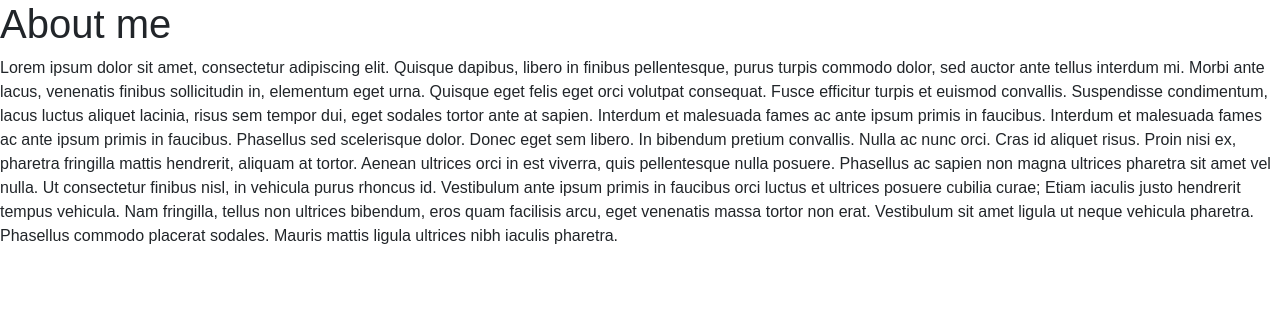
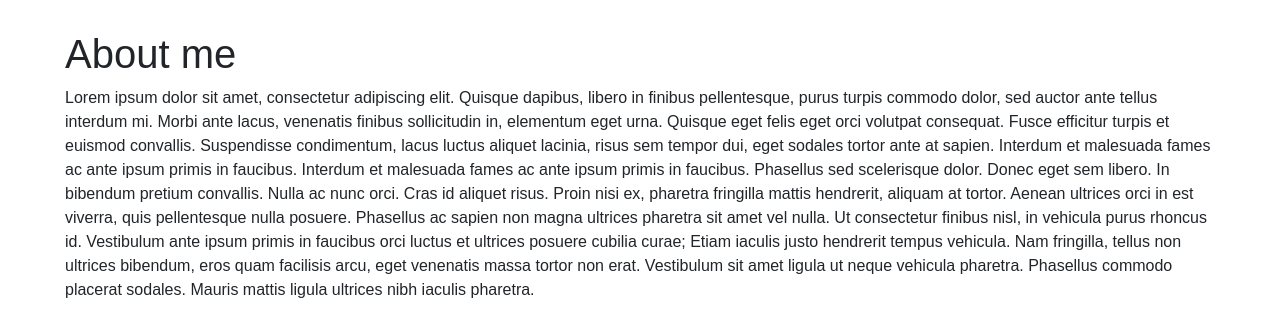
Before and after one commit to gnimelf/react-portfolio, a React (Create React App) app: page / in a window 1280 px wide. Shown: the top 336 px of the page. Built offline with nearby package versions, Linux system fonts and the light colour scheme.

Commit message:
update return value in home file (/src/components/pages/home.js:5,31)

```diff
--- a/src/components/pages/home.js
+++ b/src/components/pages/home.js
@@ -2,7 +2,7 @@ import React from "react";
 
 export default function Home() {
     return (
-        <div>
+        <main>
             <h1>About me</h1>
             <p>
                 Lorem ipsum dolor sit amet, consectetur adipiscing elit. Quisque
@@ -28,6 +28,6 @@ export default function Home() {
                 ligula ut neque vehicula pharetra. Phasellus commodo placerat
                 sodales. Mauris mattis ligula ultrices nibh iaculis pharetra.
             </p>
-        </div>
+        </main>
     );
 }
```
